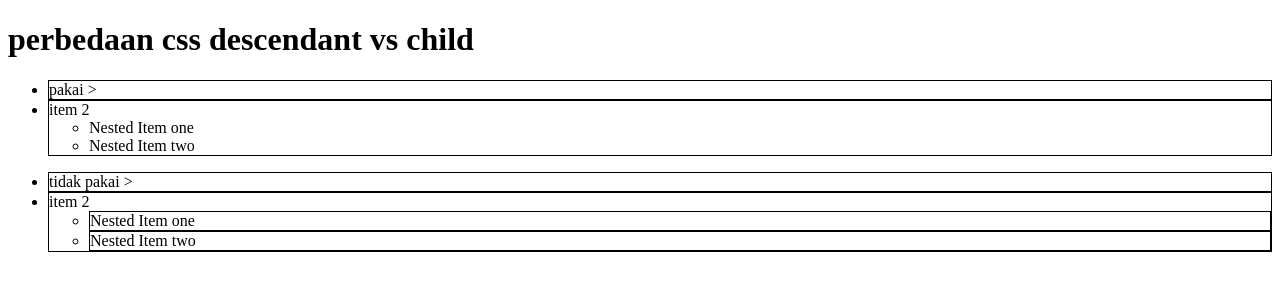
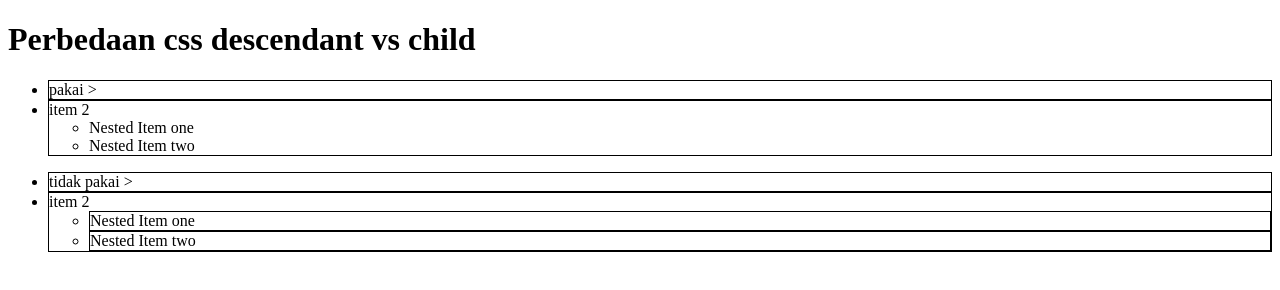
Before and after one commit to Putrapraditya/perbedaan, a plain HTML site: page index.html in a window 1280 px wide. Drawn offline with Linux system fonts and the light colour scheme.

Commit message:
Update index.html

```diff
--- a/index.html
+++ b/index.html
@@ -15,7 +15,7 @@ border: 1px solid #000;
 </head>
 
 <body>
-  <h1>perbedaan css descendant vs child</h1>
+  <h1>Perbedaan css descendant vs child</h1>
 <ul class="parent1">
 <li class="child">pakai ></li>
 <li class="child">item 2
```
